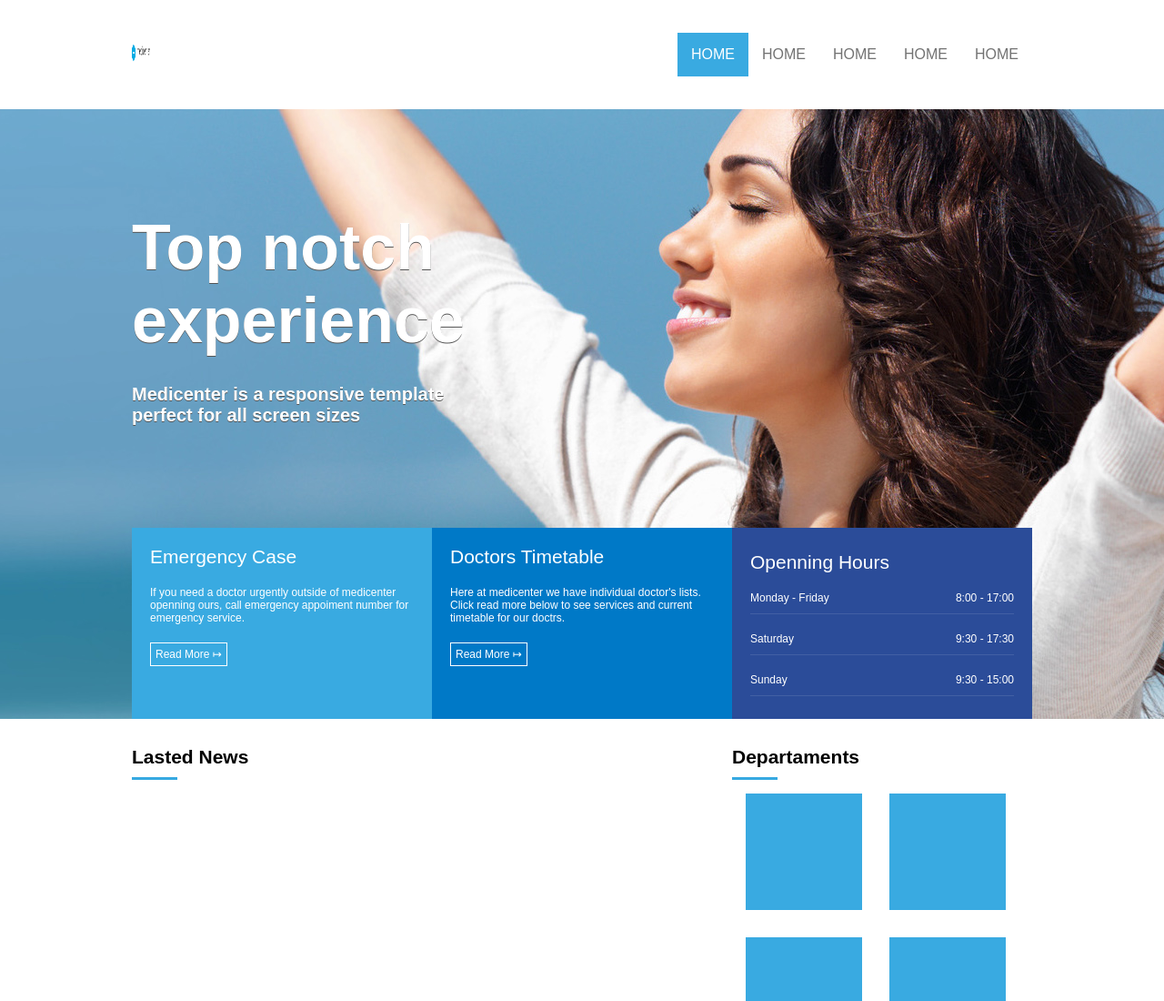
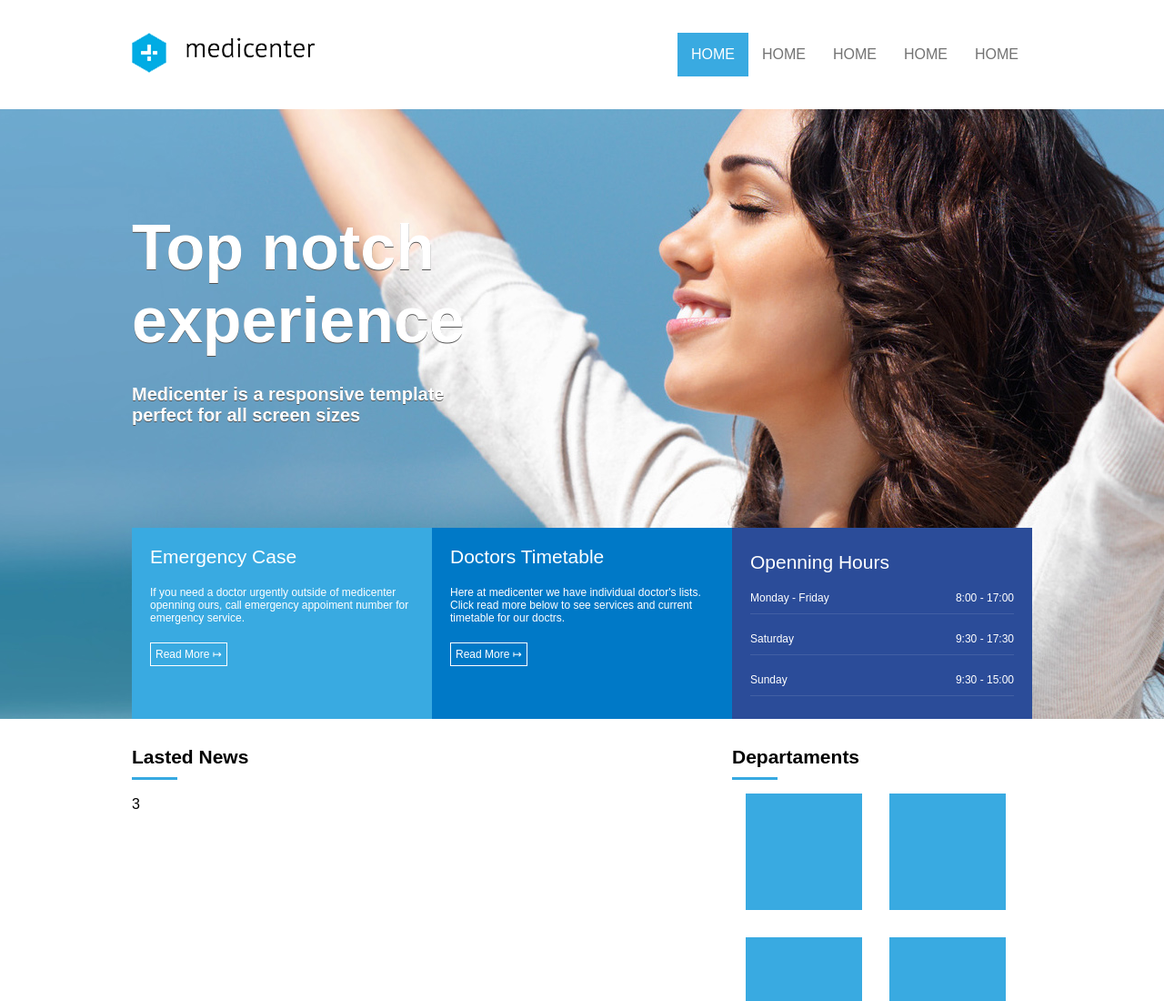
Before and after one commit to flaviocarvlh1/banner, a plain HTML site: page index.html in a window 1280 px wide. Shown: the top 1100 px of the page at 91% size. Drawn offline with Linux system fonts and the light colour scheme.

Commit message:
atualizações banner

```diff
--- a/assets/css/style.css
+++ b/assets/css/style.css
@@ -212,11 +212,21 @@ nav a:hover {
     padding: 10px;
     border-bottom: 1px solid #d1cbcb;
     flex-direction: column;
+    width: 100%;
 
 
 }
-img {
+.contact {
     width: 20px;
     height: 20px;
 
 }
+
+article .news-data {
+    direction: flex;
+}
+
+article .news-posted-at {
+    background-color: 2b4c99;
+    color: #FFFF;
+}
--- a/index.html
+++ b/index.html
@@ -83,6 +83,13 @@
                 </div>
                 <div class="widget-title-bar"></div>
                 <div class="widget-body">
+                    <article>
+                        <div class="news-data">
+                            <div class="news-posted-at">12 DEC 12</div>
+                            <div class="news-comments">3</div>
+                        </div>
+                    </article>
+                </div>
         </section>
         <aside>
            <div class="widget">
@@ -109,9 +116,9 @@
                 <div class="widget-body">
                     <p class="boder-p">A Lorem Ipsum is simply dummy text of the printing and typesetting industry.</p>
                     <div class="info">
-                        <span ><img src="https://image.pngaaa.com/224/1361224-middle.png" alt="phone"> By Phone: 1-800-643-4300 </span></div>
-                    <div class="info"><span> <img src="https://e7.pngegg.com/pngimages/548/24/png-clipart-bounce-address-html-email-computer-icons-internet-email-miscellaneous-angle-thumbnail.png" alt="e-mail"> By email: <a href="medicenter@mail.com"> medicenter@mail.com</a></span></div>
-                    <div class="info"> <span><img src="https://icon-library.com/images/fill-out-form-icon/fill-out-form-icon-26.jpg" alt="form">Or fill in the form on our contact page</span></div>
+                        <span ><img class="contact" src="https://image.pngaaa.com/224/1361224-middle.png" alt="phone"> By Phone: 1-800-643-4300 </span></div>
+                    <div class="info"><span> <img class="contact" src="https://e7.pngegg.com/pngimages/548/24/png-clipart-bounce-address-html-email-computer-icons-internet-email-miscellaneous-angle-thumbnail.png" alt="e-mail"> By email: <a href="medicenter@mail.com"> medicenter@mail.com</a></span></div>
+                    <div class="info"> <span><img class="contact" src="https://icon-library.com/images/fill-out-form-icon/fill-out-form-icon-26.jpg" alt="form">&nbsp;Or fill in the form on our contact page</span></div>
                 </div>
             </div>
            </div>
```
